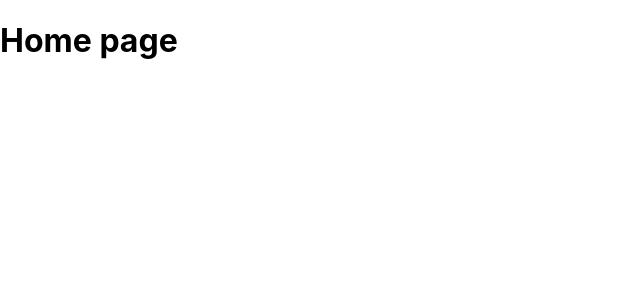
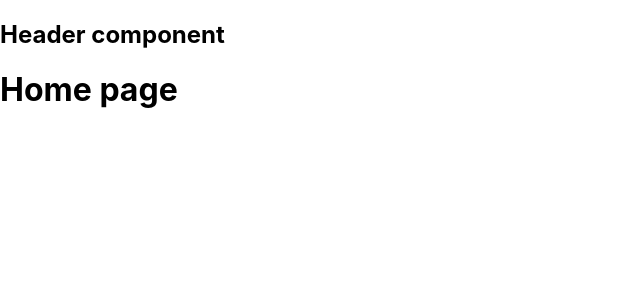
Before and after one commit to Emmanuel97423/breakshield, a Next.js app: page / in a window 1280 px wide. Shown: the top 300 px of the page, without its empty margins (0-640 px from the left). Built offline with nearby package versions, Linux system fonts and the light colour scheme.

Commit message:
Init(sass): install

```diff
--- /dev/null
+++ b/components/header.js
@@ -0,0 +1,5 @@
+const Header = () => {
+    return (<h2>Header component</h2>)
+}
+
+export default Header
--- a/next.config.js
+++ b/next.config.js
@@ -1,3 +1,3 @@
 module.exports = {
-  reactStrictMode: true,
+  reactStrictMode: false,
 }
--- a/package.json
+++ b/package.json
@@ -10,7 +10,8 @@
   "dependencies": {
     "next": "12.0.7",
     "react": "17.0.2",
-    "react-dom": "17.0.2"
+    "react-dom": "17.0.2",
+    "sass": "^1.44.0"
   },
   "devDependencies": {
     "eslint": "8.4.1",
--- a/pages/index.js
+++ b/pages/index.js
@@ -1,8 +1,16 @@
 import Head from 'next/head'
 import Image from 'next/image'
 import styles from '../styles/Home.module.css'
+import Header from '../components/header'
 
 const Home = () => {
-  return (<h1>Home page</h1>)
+  return (
+
+    <div>
+      <Header />
+      <h1>Home page</h1>
+    </div>
+
+  )
 }
 export default Home
--- /dev/null
+++ b/styles/variables.module.scss
@@ -0,0 +1 @@
+$background-color: #171717;
```
Also changed, not shown: .eslintrc.json, public/img/logo.png (added), styles/header.module.scss (added), 1 other file (tests, documents, lock files or other folders).
